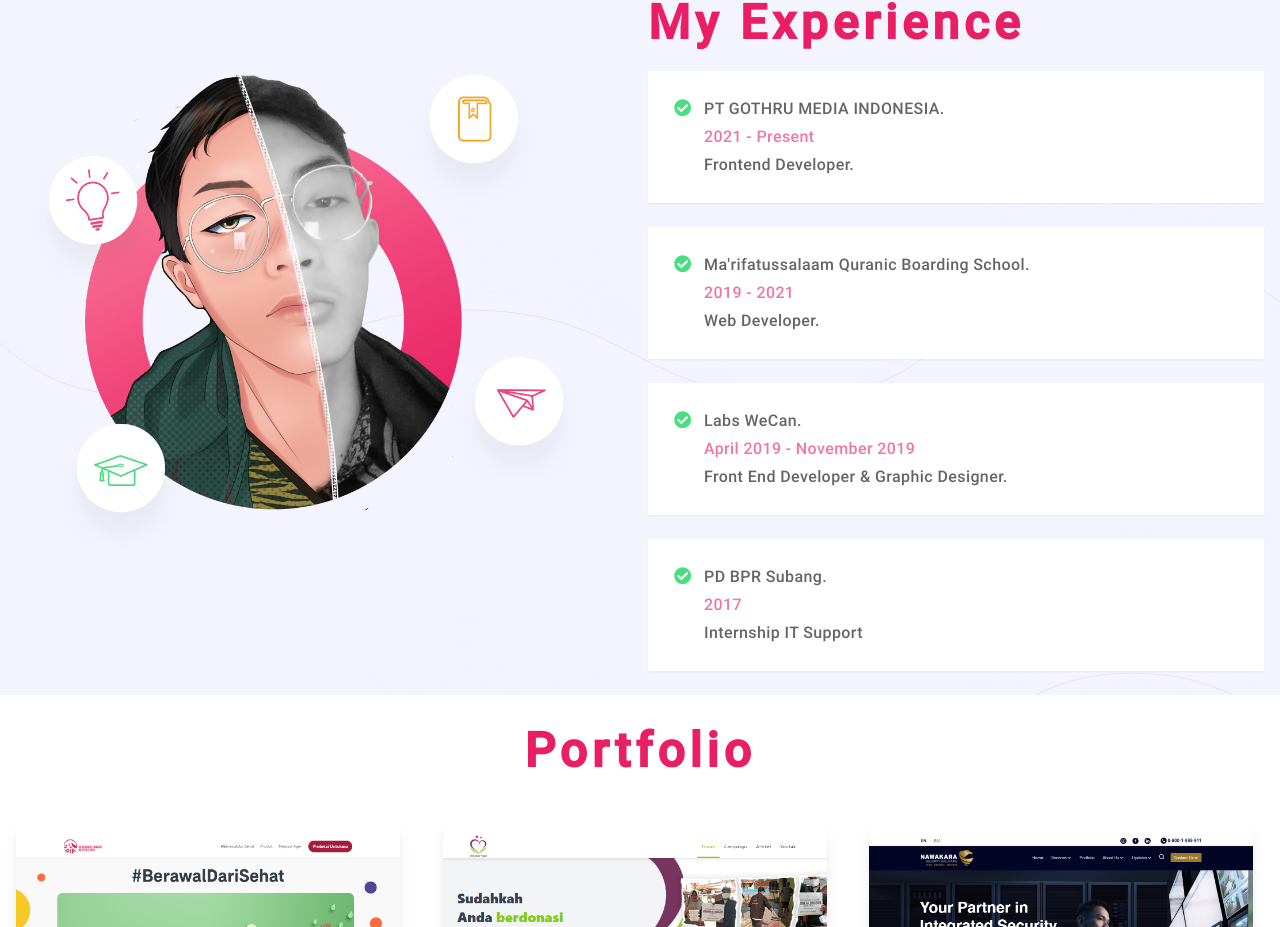
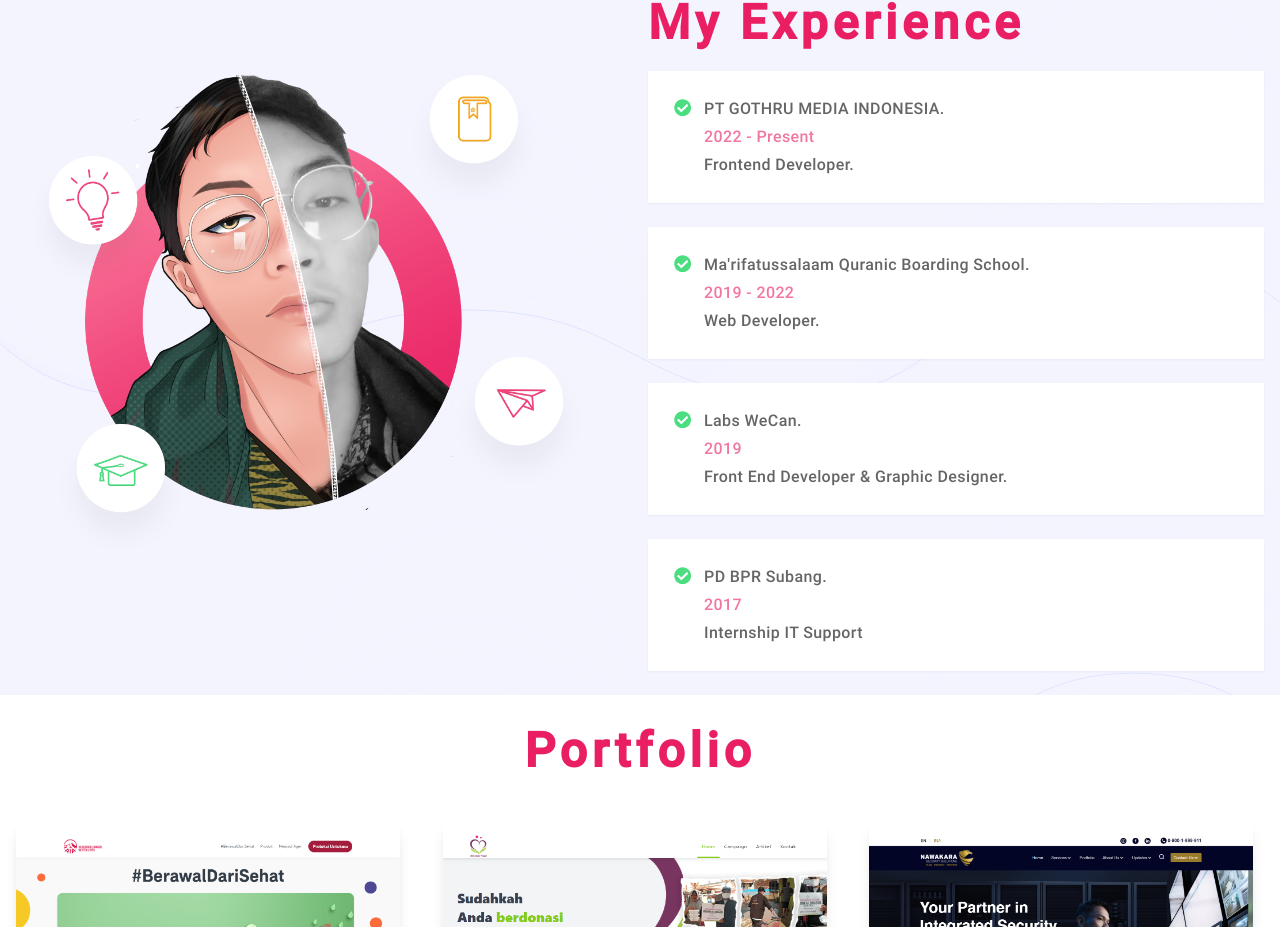
Before and after one commit to cecepns/myportfolio, a Next.js app: page / in a window 1280 px wide. Shown: the part 2177-3104 px from the top of the page. Built offline with nearby package versions, Linux system fonts and the light colour scheme.

Commit message:
update porto lagi

```diff
--- a/components/experience.js
+++ b/components/experience.js
@@ -28,7 +28,7 @@ function Experience() {
                             <p className="tracking-wide leading-7 font-medium opacity-60 ml-8">
                                 PT GOTHRU MEDIA INDONESIA.
                                 <br></br>
-                                <span className="text-primary">2021 - Present</span>
+                                <span className="text-primary">2022 - Present</span>
                                 <br></br>
                                 <span>
                                     Frontend Developer.
@@ -46,7 +46,7 @@ function Experience() {
                             <p className="tracking-wide leading-7 font-medium opacity-60 ml-8">
                                 Ma'rifatussalaam Quranic Boarding School.
                                 <br></br>
-                                <span className="text-primary">2019 - 2021</span>
+                                <span className="text-primary">2019 - 2022</span>
                                 <br></br>
                                 <span>
                                     Web Developer.
@@ -63,7 +63,7 @@ function Experience() {
                             <p className="tracking-wide leading-7 font-medium opacity-60 ml-8">
                                 Labs WeCan.
                                 <br></br>
-                                <span className="text-primary">April 2019 - November 2019</span>
+                                <span className="text-primary">2019</span>
                                 <br></br>
                                 <span>
                                     Front End Developer & Graphic Designer.
```
